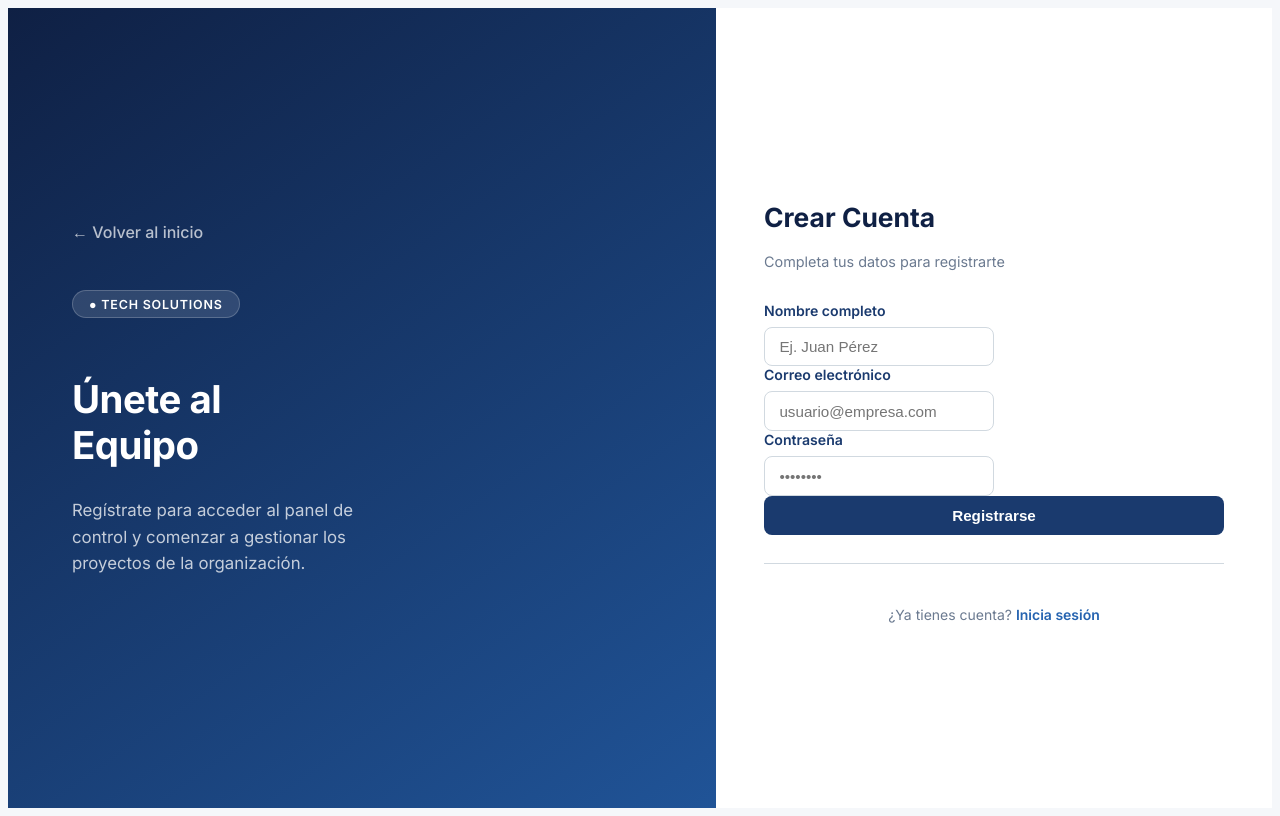
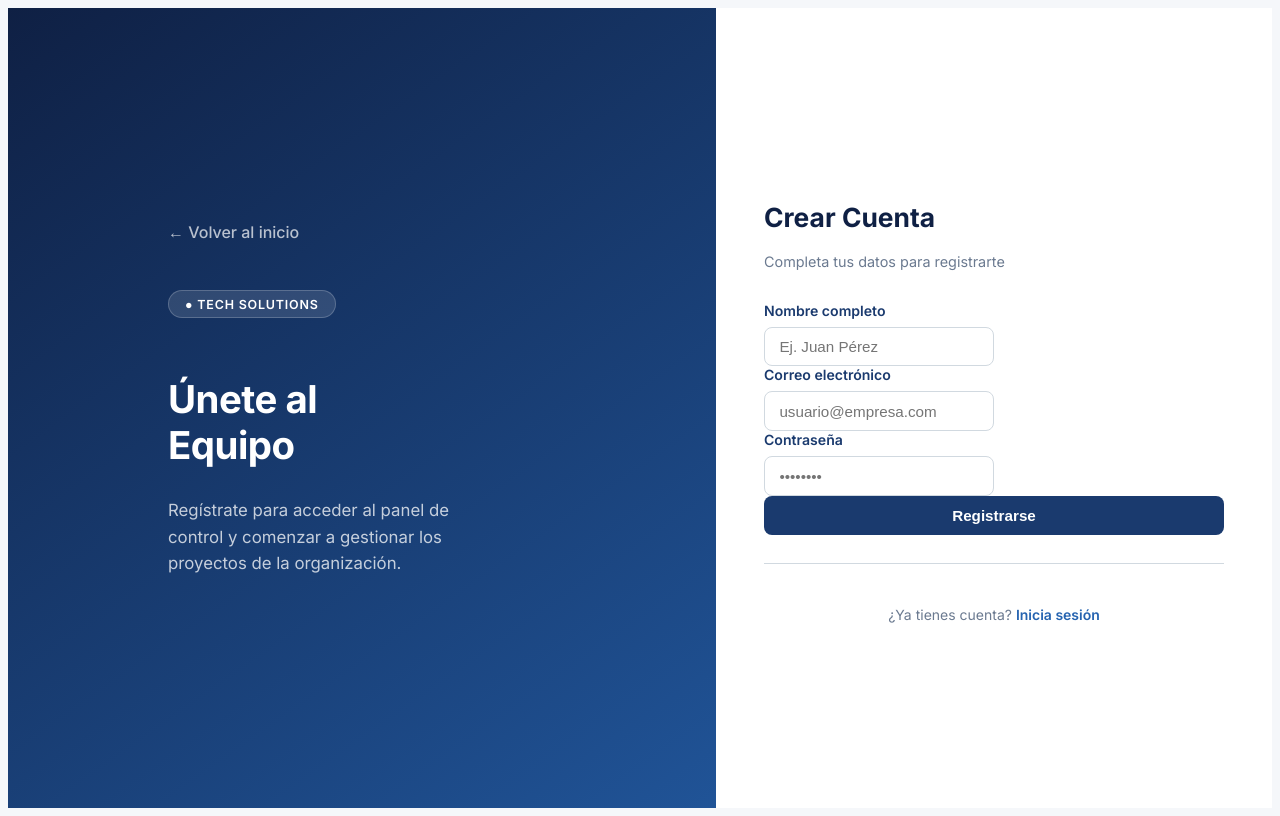
Before and after one commit to CrisBustosE/EV2.Cristobal.Bustos, a Next.js app: page /register in a window 1280 px wide. Built offline with nearby package versions, Linux system fonts and the light colour scheme.

Commit message:
fix: center auth brand panel content and improve navbar badge contrast

```diff
--- a/app/globals.css
+++ b/app/globals.css
@@ -37,7 +37,7 @@ body {
   display: flex;
   flex-direction: column;
   justify-content: center;
-  padding: 3rem 4rem;
+  padding: 3rem 4rem 3rem clamp(4rem, 18%, 10rem);
   color: var(--ts-white);
 }
 
--- a/app/proyectos/page.tsx
+++ b/app/proyectos/page.tsx
@@ -128,7 +128,7 @@ export default function ProyectosPage() {
       <nav className="navbar px-4 py-3 shadow-sm" style={{ backgroundColor: 'var(--ts-blue-900)' }}>
         <div className="container-fluid d-flex justify-content-between align-items-center">
           <div className="d-flex align-items-center gap-2">
-            <span className="ts-brand-badge mb-0 border-0" style={{ backgroundColor: 'rgba(255,255,255,0.1)' }}>
+            <span className="ts-brand-badge mb-0" style={{ backgroundColor: 'rgba(255,255,255,0.12)', border: '1px solid rgba(255,255,255,0.35)', color: 'white' }}>
               &#9679; Tech Solutions
             </span>
             <span className="text-white fw-semibold d-none d-sm-inline ms-2">Workspace</span>
```
